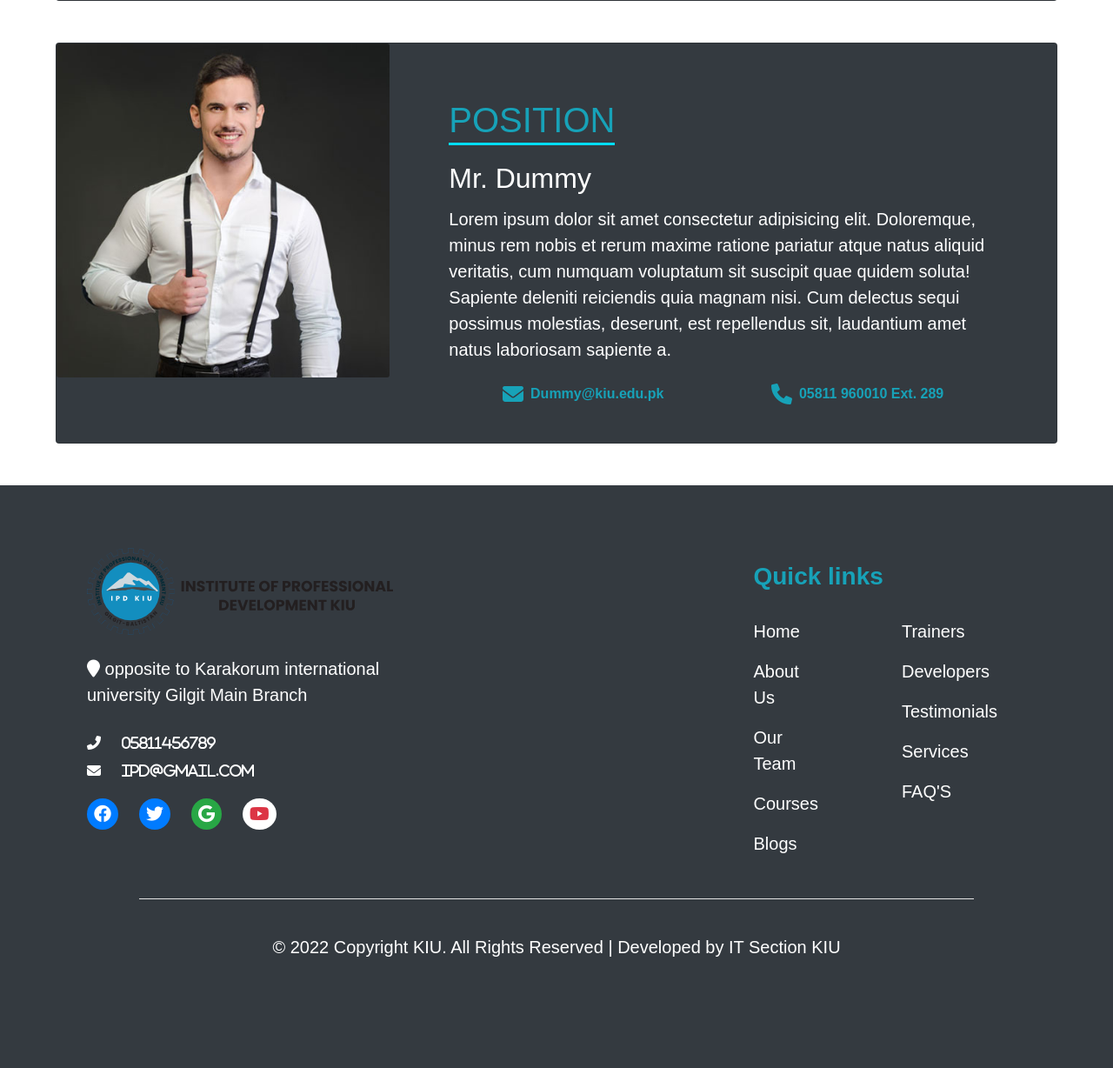
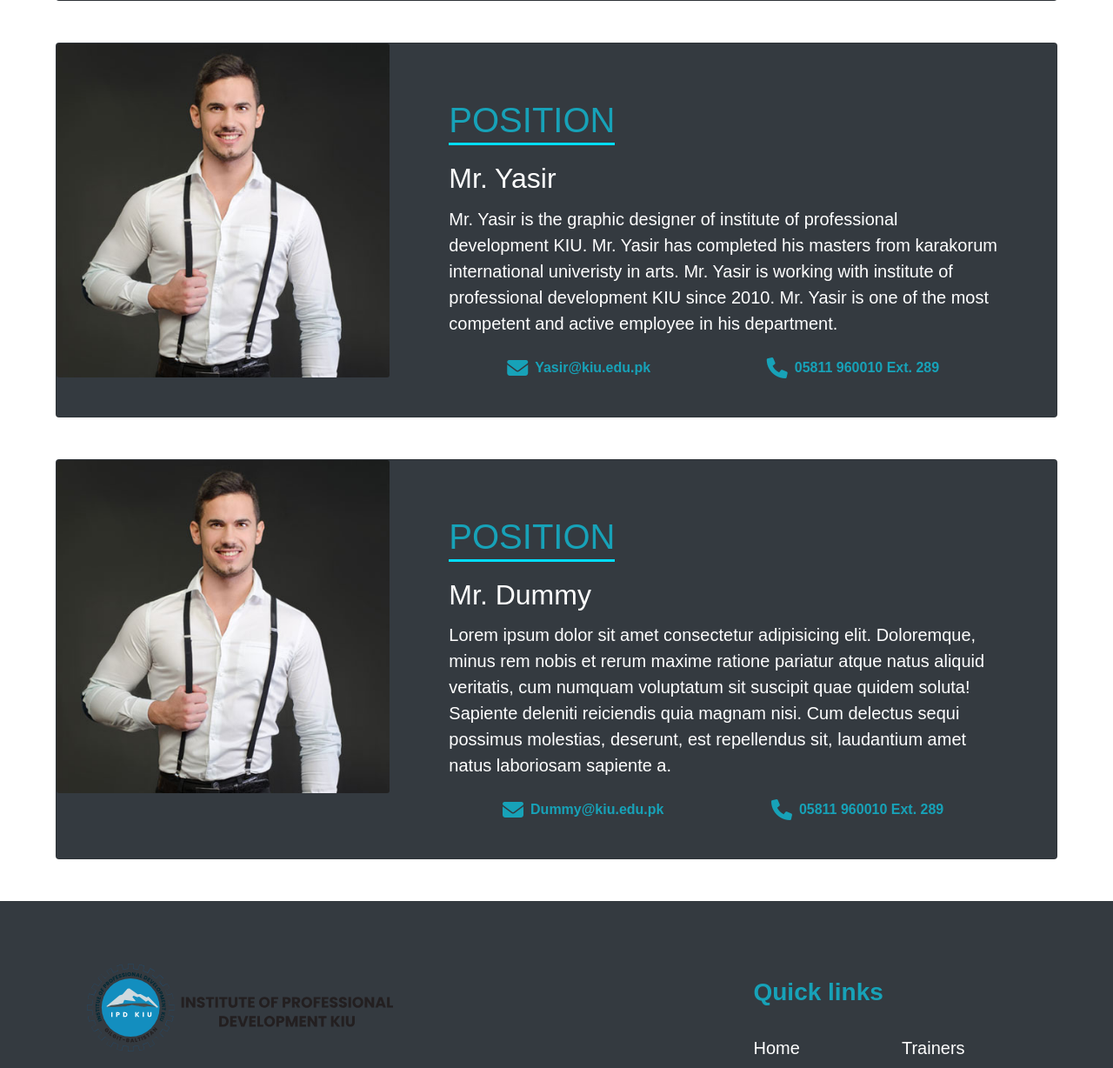
Before and after one commit to AltafHunzai/ipd, a PHP site: page /staff.php in a window 1280 px wide. Shown: the part 1743-2971 px from the top of the page at 87% size. Before the commit the page ends 2843 px from the top, so only its background shows below. Run offline with PHP 8.4, Linux system fonts and the light colour scheme.

Commit message:
new employee has been added as yasir

```diff
--- a/staff.php
+++ b/staff.php
@@ -206,6 +206,33 @@
           <div class="col-md-8">
             <div class="card-body text-white pt-md-3 mt-md-5 mx-md-5">
               <h1 class="card-title text-info mb-md-4"><span class="pb-1 border-bottom-2">POSITION</span></h1>
+              <h2 class="card-title">Mr. Yasir</h2>
+              <p class="lead card-text">Mr. Yasir is the graphic designer of institute of professional development KIU. Mr. Yasir has completed his masters from karakorum international univeristy in arts. Mr. Yasir is working with institute of professional development KIU since 2010. Mr. Yasir is one of the most competent and active employee in his department.</p>
+              <div class="d-md-flex d-block justify-content-around">
+                <div class="d-md-flex d-block text-center justify-content-around py-2">
+                  <i class="fas fa-envelope h4 text-info pr-2"></i>
+                  <p class="font-weight-bold text-info">Yasir@kiu.edu.pk</p>
+                </div>
+                <div class="d-md-flex d-block text-center justify-content-around py-2">
+                      <i class="fas fa-phone h4 text-info pr-2"></i>
+                    <p class="font-weight-bold text-info">05811 960010 Ext. 289</p>
+                </div>
+              </div>
+            </div>
+          </div>
+        </div>
+      </div>
+      <!-- others card ends here -->
+
+      <!-- others card starts here -->
+      <div class="card my-5 bg-dark" >
+        <div class="row no-gutters">
+          <div class="col-md-4">
+            <img src="./assets/img/director.jpg" class="card-img" alt="mr afzal khan image">
+          </div>
+          <div class="col-md-8">
+            <div class="card-body text-white pt-md-3 mt-md-5 mx-md-5">
+              <h1 class="card-title text-info mb-md-4"><span class="pb-1 border-bottom-2">POSITION</span></h1>
               <h2 class="card-title">Mr. Dummy</h2>
               <p class="lead card-text">Lorem ipsum dolor sit amet consectetur adipisicing elit. Doloremque, minus rem nobis et rerum maxime ratione pariatur atque natus aliquid veritatis, cum numquam voluptatum sit suscipit quae quidem soluta! Sapiente deleniti reiciendis quia magnam nisi. Cum delectus sequi possimus molestias, deserunt, est repellendus sit, laudantium amet natus laboriosam sapiente a.</p>
               <div class="d-md-flex d-block justify-content-around">
```
